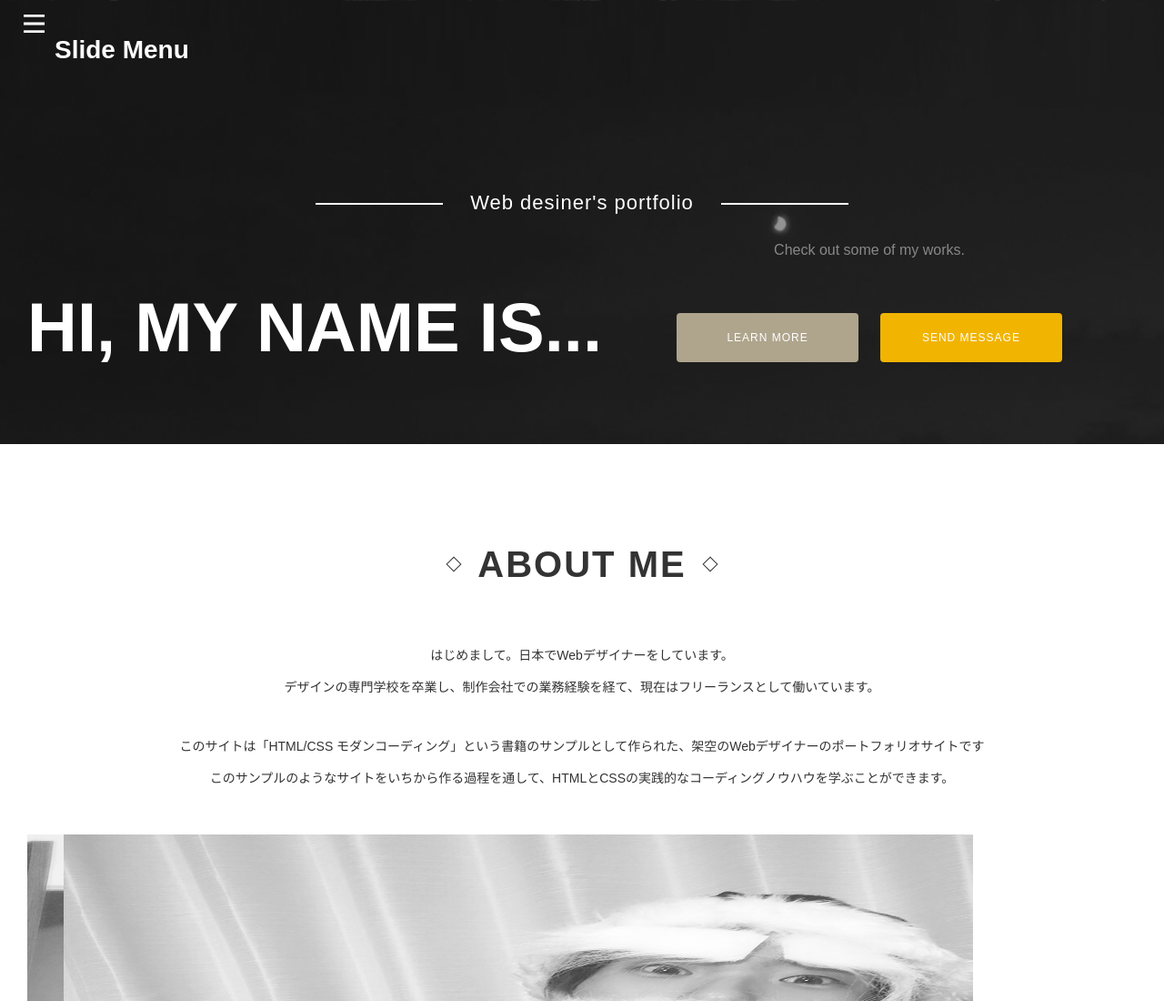
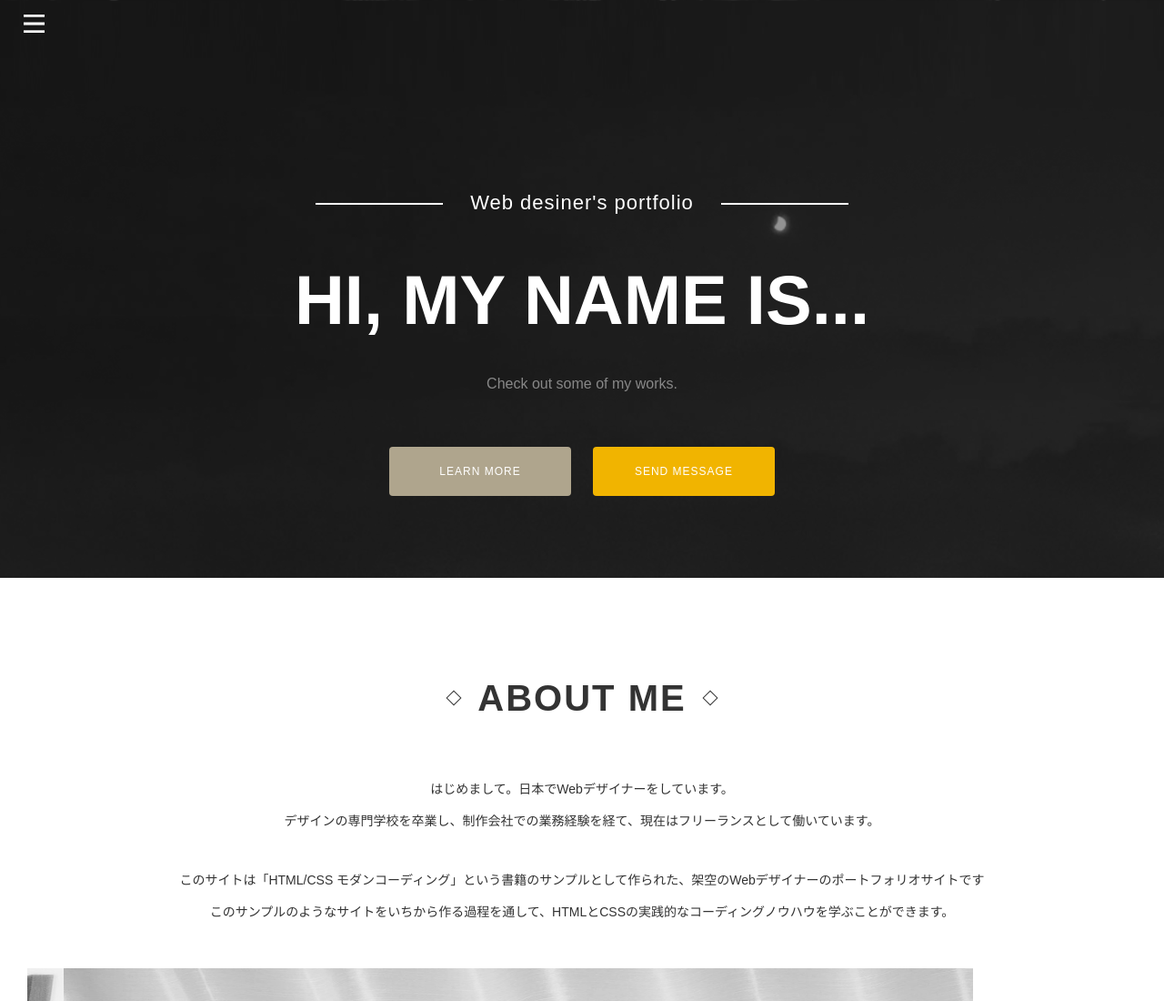
Before and after one commit to saitoshoma415/saitoshoma415.github.io, a plain HTML site: page index.html in a window 1280 px wide. Shown: the top 1100 px of the page at 91% size. Drawn offline with Linux system fonts and the light colour scheme; a web font is replaced by a local one.

Commit message:
first commit

```diff
--- a/css/style.css
+++ b/css/style.css
@@ -21,11 +21,6 @@ header {
   padding: 20px;
 }
 
-header h1 {
-  margin-left: 40px;
-  font-weight: bold;
-  float: left;
-}
 .header {
   padding: 170px 30px 80px;
 }
--- a/index.html
+++ b/index.html
@@ -13,7 +13,6 @@
 </head>
 <body>
    <header>
-      <h1>Slide Menu</h1>
       <button><img src="images/button.png" alt="Menu"></button>
    </header>
    <nav>
```
Also changed, not shown: 1 other file.
